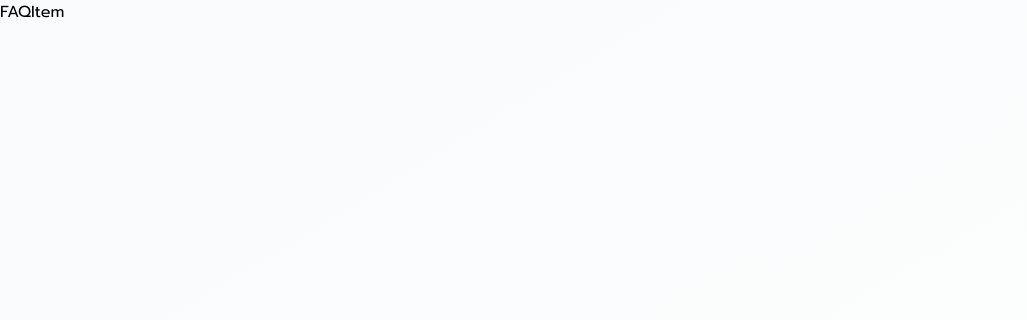
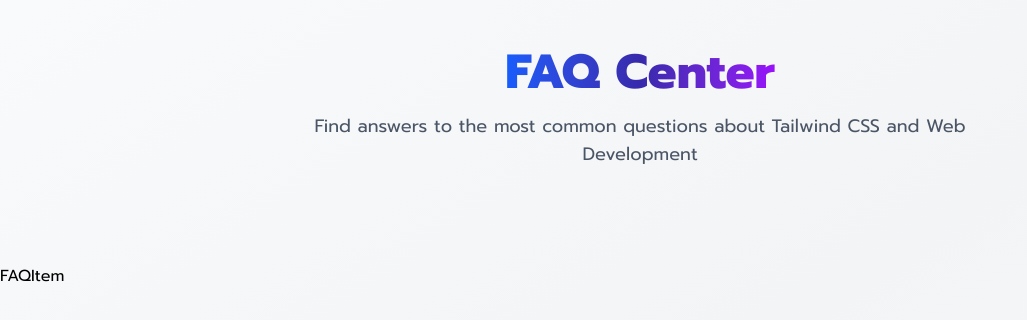
Before and after one commit to I0ANA24/FAQ-According-Learning-React, a React (Vite) app: page / in a window 1280 px wide. Shown: the top 320 px of the page, without its empty margins (0-1027 px from the left). Built offline with nearby package versions, Linux system fonts and the light colour scheme.

Commit message:
header styles

```diff
--- a/src/App.jsx
+++ b/src/App.jsx
@@ -3,7 +3,17 @@
 
 const App = () => {
   return (
-    <div className='min-h-screen bg-gradient-to-br from-gray-50'>
+    <div className="min-h-screen bg-gradient-to-br from-gray-50 via-gray-100 to-gray-50">
+      <div className="container mx-auto py-12">
+        <header className="text-center mb-12">
+          <h1 className="text-4xl md:text-5xl font-extrabold mb-4 bg-gradient-to-r from-blue-600 via-indigo-800 to-purple-600 inline-block text-transparent bg-clip-text">
+            FAQ Center
+          </h1>
+          <p className="text-lg text-gray-600 max-w-2xl mx-auto">
+            Find answers to the most common questions about Tailwind CSS and Web Development
+          </p>
+        </header>
+      </div>
       <FAQList />
     </div>
   )
```
